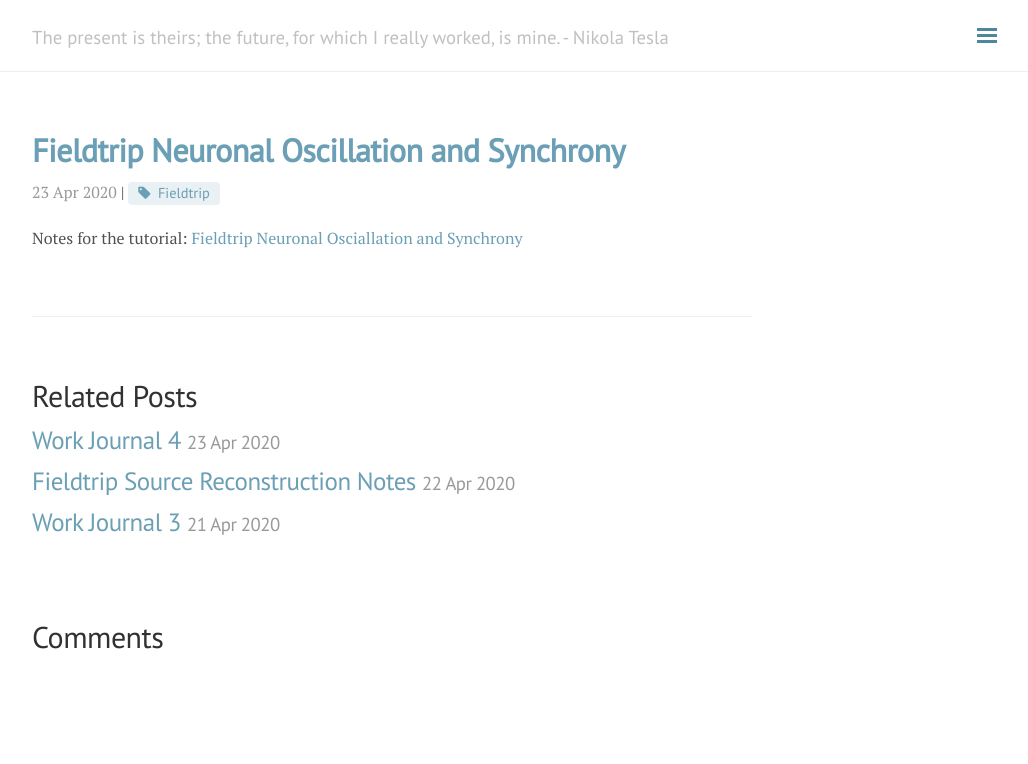
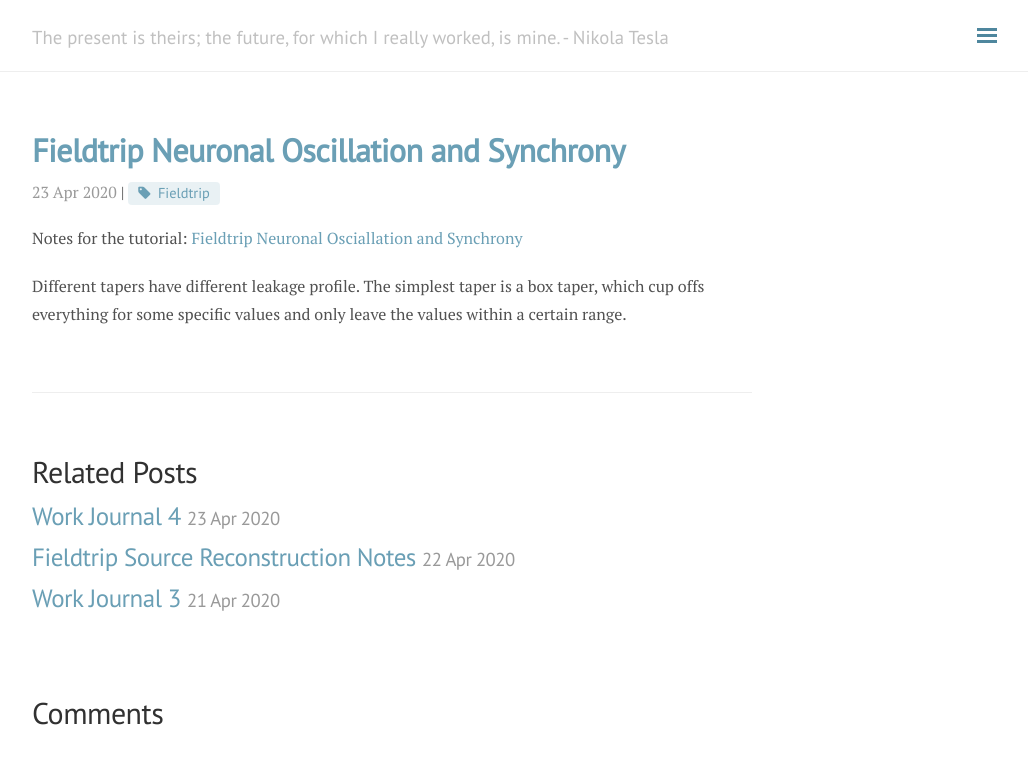
Before and after one commit to andylikescodes/andylikescodes.github.io, a Jekyll site: the page built from _posts/2020-04-23-Field-Trip-Neuronal-Oscillation-Sychrony.md, in a window 1280 px wide. Shown: the top 764 px of the page, without its empty margins (248-1276 px from the left). Built offline with Jekyll 4.4.1, drawn with Linux system fonts in a browser that asks for light colours; nearby versions of some CDN libraries; comment, search, counter and statistics services are not loaded.

Commit message:
_posts/2020-04-23-Field-Trip-Neuronal-Oscillation-Sychrony.md updated from https://stackedit.io/

```diff
--- a/_posts/2020-04-23-Field-Trip-Neuronal-Oscillation-Sychrony.md
+++ b/_posts/2020-04-23-Field-Trip-Neuronal-Oscillation-Sychrony.md
@@ -7,8 +7,8 @@ category: Brain
 
 Notes for the tutorial: [Fieldtrip Neuronal Osciallation and Synchrony](https://www.youtube.com/watch?v=dHTuzMsjVJA&list=PLbVcEw60xnKNSXSKMAoBpTJ9BFFnxw21p&index=2)
 
-
+Different tapers have different leakage profile. The simplest taper is a box taper, which cup offs everything for some specific values and only leave the values within a certain range.
 
 <!--stackedit_data:
-eyJoaXN0b3J5IjpbLTYyOTk2OTA1MSwtMjAwMDUzNDc5M119
+eyJoaXN0b3J5IjpbLTk4NTUxNTg2LC0yMDAwNTM0NzkzXX0=
 -->
```
